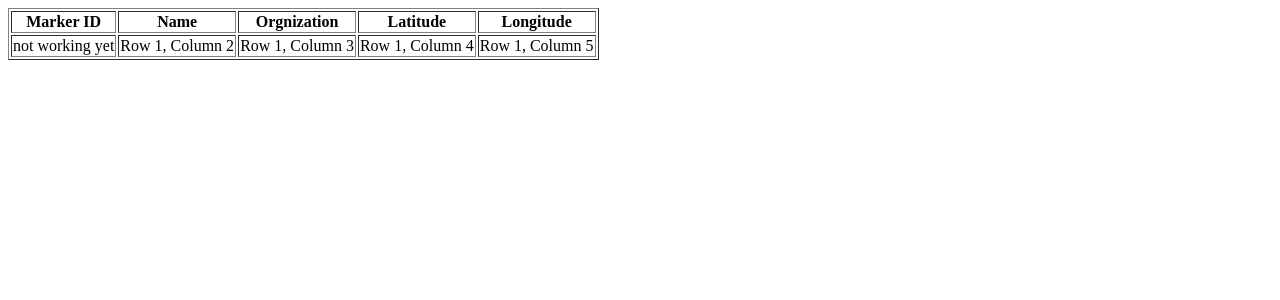
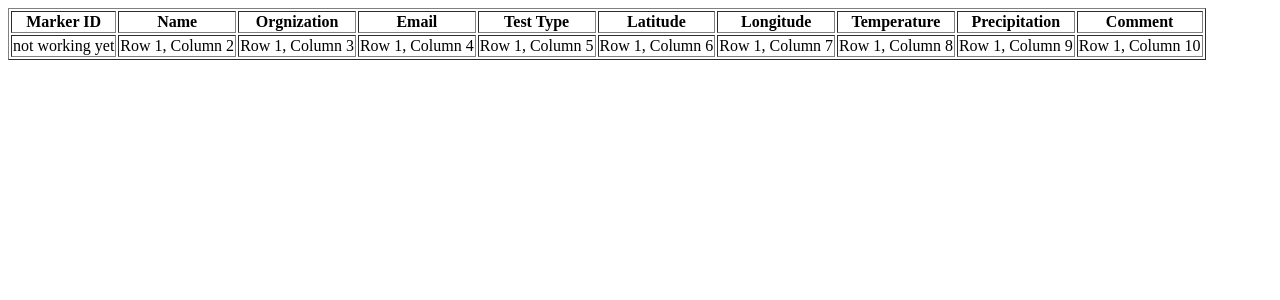
Before and after one commit to bergconnor/cis642-Team5, a PHP site: page /marker_info.php in a window 1280 px wide. Shown: the top 300 px of the page. Run offline with PHP 8.4, Linux system fonts and the light colour scheme; data that the repository does not hold is empty.

Commit message:
added more information to be displayed in marker_info.php

```diff
--- a/public_html/create_xml.php
+++ b/public_html/create_xml.php
@@ -60,6 +60,11 @@ while ($row = @mysql_fetch_assoc($result)){
   $newnode->setAttribute("organization", $row['organization']);
   $newnode->setAttribute("latitude", $row['latitude']);
   $newnode->setAttribute("longitude", $row['longitude']);
+  $newnode->setAttribute("temperature", $row['temperature']);
+  $newnode->setAttribute("precipitation", $row['precipitation']);
+  $newnode->setAttribute("comment", $row['comment']);
+  $newnode->setAttribute("email", $row['email']);
+  $newnode->setAttribute("type", $row['type']);
   $newnode->setAttribute("verified", $row['verified']);
 }
 
--- a/public_html/marker_info.php
+++ b/public_html/marker_info.php
@@ -11,23 +11,39 @@ session_start();
 <th>Marker ID</th>
 <th>Name</th>
 <th>Orgnization</th>
+<th>Email</th>
+<th>Test Type</th>
 <th>Latitude</th>
 <th>Longitude</th>
+<th>Temperature</th>
+<th>Precipitation</th>
+<th>Comment</th>
 </tr>
 <tr>
 <td id = "markerid"> not working yet</td>
 <td id = "name">Row 1, Column 2</td>
 <td id = "orgnization">Row 1, Column 3</td>
-<td id = "lat">Row 1, Column 4</td>
-<td id = "log">Row 1, Column 5</td>
+<td id = "email">Row 1, Column 4</td>
+<td id = "type">Row 1, Column 5</td>
+<td id = "lat">Row 1, Column 6</td>
+<td id = "log">Row 1, Column 7</td>
+<td id = "temperature">Row 1, Column 8</td>
+<td id = "precipitation">Row 1, Column 9</td>
+<td id = "comment">Row 1, Column 10</td>
 </tr>
 </table>
 <script>
 var markerid = sessionStorage.getItem('marker');
 var name = "none"
 var orgnization = "none"
+var email = "none"
+var type = "none"
 var lat = "none"
 var log = "none"
+var temperature = "none"
+var precipitation = "none"
+var comment = "none"
+
 downloadUrl('create_xml.php', function(data) {
             var xml = data.responseXML;
             var markers = xml.documentElement.getElementsByTagName('marker');
@@ -37,13 +53,24 @@ downloadUrl('create_xml.php', function(data) {
 
 					name = markerElem.getAttribute('name');
 					orgnization = markerElem.getAttribute('organization');
+					email = markerElem.getAttribute('email');
+					type = markerElem.getAttribute('type');
 					lat = markerElem.getAttribute('latitude');
 					log = markerElem.getAttribute('longitude');
+					temperature = markerElem.getAttribute('temperature');
+					precipitation = markerElem.getAttribute('precipitation');
+					comment = markerElem.getAttribute('comment');
 					document.getElementById("markerid").innerHTML = markerid;
 					document.getElementById("name").innerHTML = name;
 					document.getElementById("orgnization").innerHTML = orgnization;
+					document.getElementById("email").innerHTML = email;
+					document.getElementById("type").innerHTML = type;
 					document.getElementById("lat").innerHTML = lat;
 					document.getElementById("log").innerHTML = log;
+					document.getElementById("temperature").innerHTML = temperature;
+					document.getElementById("precipitation").innerHTML = precipitation;
+					document.getElementById("comment").innerHTML = comment;
+
 
 				}
 
```
